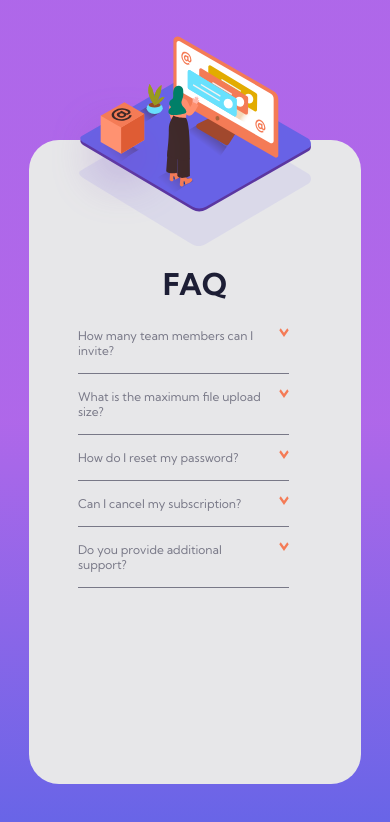
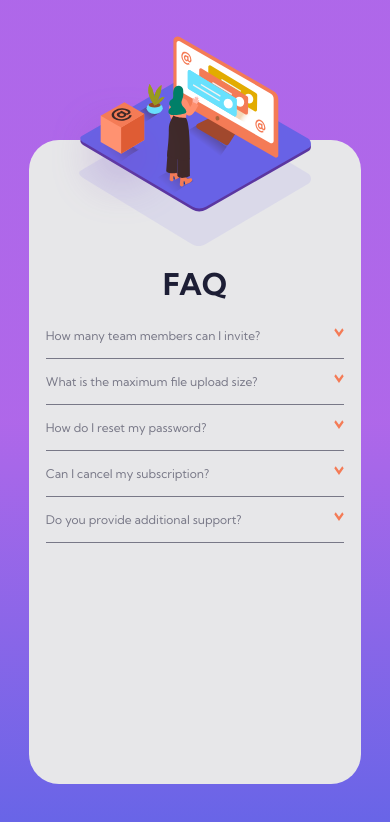
Before and after one commit to darubiomunoz/portfolio-07-faqaccordioncard, a React (Create React App) app: page / in a window 390 px wide. Shown: the top 822 px of the page. Built offline with nearby package versions, Linux system fonts and the light colour scheme.

Commit message:
Fixing styles bug in mobile devices

```diff
--- a/src/App.css
+++ b/src/App.css
@@ -28,6 +28,15 @@
   padding-bottom: 5rem;
   border-radius: var(--border-radius);
   background-color: var(--color-divider-option1);
+}
+
+.app__body {
+  width: 100%;
+  height: 100%;
+  display: flex;
+  flex-direction: column;
+  align-items: center;
+  justify-content: flex-start;
 }
 
 .faq {
```
